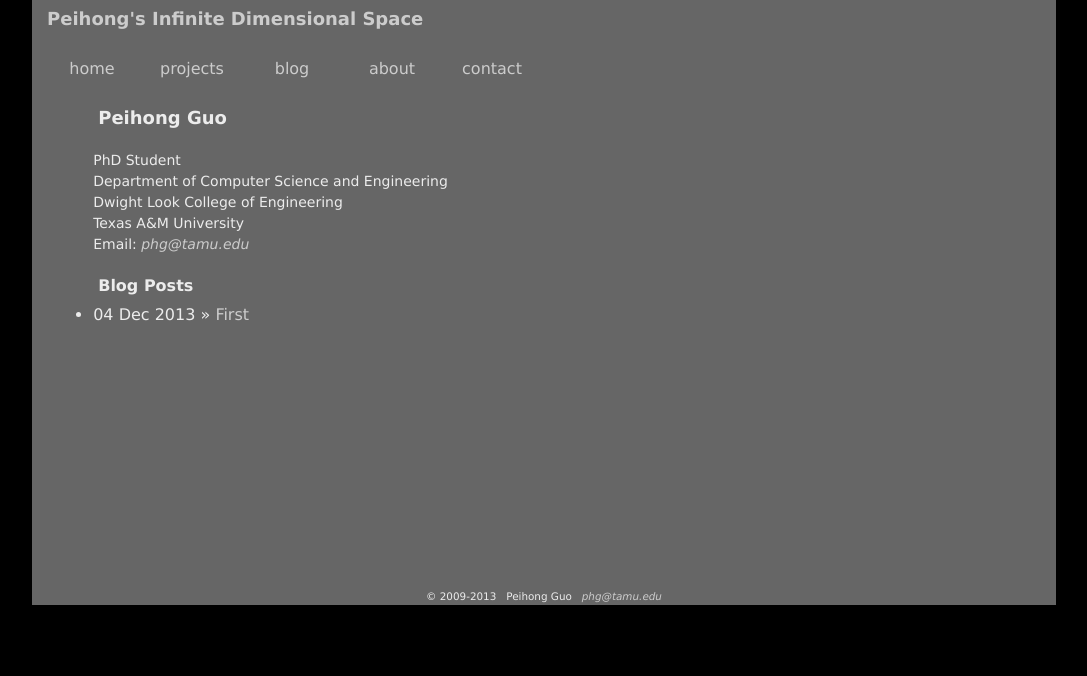
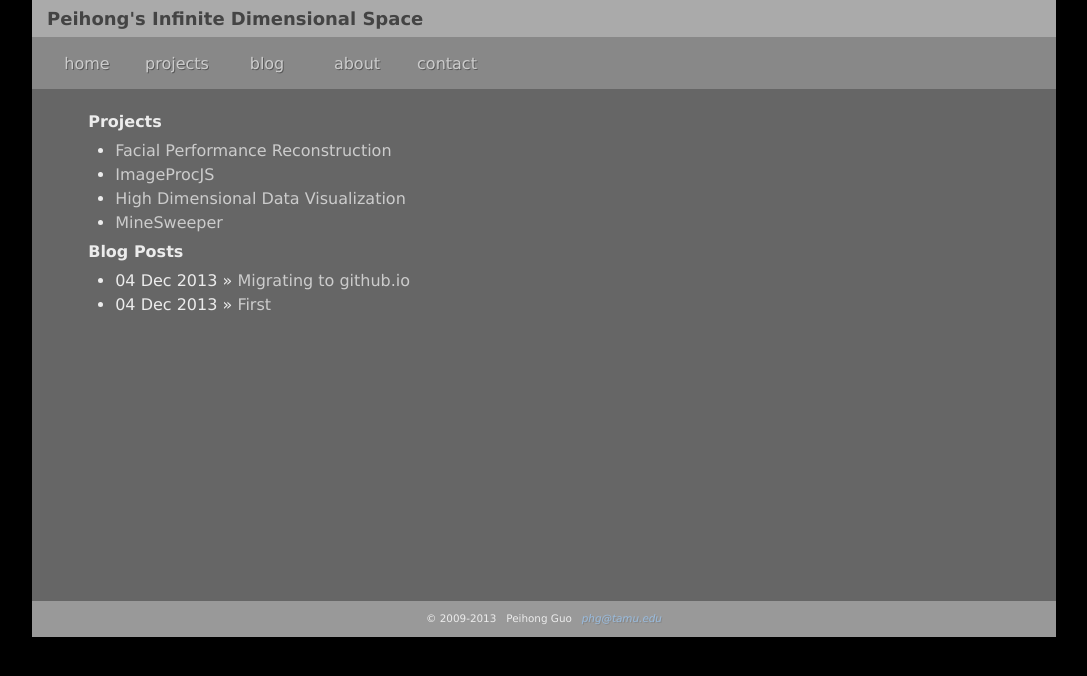
Before and after one commit to phg1024/gitpagesource, a Jekyll site: the page built from index.html, in a window 1280 px wide. Shown: the top 676 px of the page, without its empty margins (96-1183 px from the left). Built offline with Jekyll 4.4.1, drawn with Linux system fonts in a browser that asks for light colours; Markdown is read by kramdown in place of the engine named in the settings.

Commit message:
multiple update

```diff
--- /dev/null
+++ b/_data/projects.yaml
@@ -0,0 +1,11 @@
+- name: Facial Performance Reconstruction
+  url: facerecon.html
+
+- name: ImageProcJS
+  url: imageprocjs.html
+
+- name: High Dimensional Data Visualization
+  url: hdvis.html
+
+- name: MineSweeper
+  url: minesweeper.html
--- a/blog.html
+++ b/blog.html
@@ -4,7 +4,6 @@ title: Peihong's Infinite Dimensional Space
 ---
 
 <div class="content">
-  <h2>Blog Posts</h2>
   <ul class="posts">
     {% for post in site.posts %}
       <li><span>{{ post.date | date_to_string }}</span> &raquo; <a href="{{ post.url }}">{{ post.title }}</a></li>
--- a/css/style.css
+++ b/css/style.css
@@ -22,6 +22,7 @@ a:hover {
 }
 
 #main {
+    display: block;
     position: relative;
     width: 80%;
     margin: 0 auto;
@@ -31,6 +32,12 @@ a:hover {
 header {
     padding: 0 10px;
     overflow: hidden;
+    background: #aaaaaa;
+    color: #444444;
+}
+
+header a {
+    color: #444444;
 }
 
 h1 {
@@ -54,9 +61,11 @@ p {
 }
 
 nav {
+    background: #888888;
     display: block;
     padding: 10px;
     min-height: 32px;
+    text-shadow: 1px 1px rgba(0, 0, 0, 0.35);
 }
 
 nav ul, ul.entries {
@@ -69,12 +78,13 @@ nav li a {
     min-height: 24px;
     padding: 5px;
     float: left;
-    margin: 5px;
 }
 
 nav li a:hover {
     text-decoration: none;
-    background: #555555;
+    background: #777777;
+    color: #ffffff;
+    text-shadow: 2px 1px rgba(0, 0, 0, 0.5);
 }
 
 .content {
@@ -83,7 +93,10 @@ nav li a:hover {
     width: 90%;
     min-height: 480px;
     display: block;
-  padding: 10px;
+    padding-bottom: 16px;
+    padding-top: 16px;
+    padding-left: 0px;
+    padding-right: 0px;
 }
 
 ul.entries li {
@@ -112,9 +125,28 @@ ul.entries a:hover {
 }
 
 footer {
+    background: #999999;
+    padding: 10px;
     font-size: 0.65em;
     text-align: center;
 }
+
+.emaddr {
+    color: #99bbdd;
+    text-shadow: 1px 1px rgba(128, 128, 128, 0.75);
+}
+
+.projects, .posts{
+    position: relative;
+    margin-left: 2em;
+}
+
+/*****************************************************************************/
+/*
+/* Projects
+/*
+/*****************************************************************************/
+
 
 /*****************************************************************************/
 /*
@@ -124,8 +156,6 @@ footer {
 
 /* standard */
 .post {
-    left: 5%;
-    width: 90%;
     min-height: 400px;
 }
 
--- a/index.html
+++ b/index.html
@@ -4,16 +4,16 @@ title: Peihong's Infinite Dimensional Space
 ---
 
 <div class="content">
-  <h1>Peihong Guo</h1>
-  <p>
-  PhD Student<br>
-  Department of Computer Science and Engineering<br>
-  Dwight Look College of Engineering<br>
-  Texas A&M University<br>
-  Email: <script type="text/javascript">
-    writeEmailAddress();
-  </script>
-  </p>
+  <h2>Projects</h2>
+    <ul class="projects">
+        {% for project in site.data.projects %}
+        <li>
+            <a href="{{ project.url }}">
+                {{ project.name }}
+            </a>
+        </li>
+        {% endfor %}
+    </ul>
   <h2>Blog Posts</h2>
   <ul class="posts">
     {% for post in site.posts %}
--- a/js/phgscript.js
+++ b/js/phgscript.js
@@ -12,5 +12,5 @@ var siteinfo = {
 
 function writeEmailAddress() {
     var email = siteinfo.addr.name + siteinfo.addr.at + siteinfo.addr.domain;
-    document.write("<a href='mailto:" + email + "'><em>" + email + "</em></a>");
+    document.write("<a class='emaddr' href='mailto:" + email + "'><em>" + email + "</em></a>");
 }
--- /dev/null
+++ b/projects/facerecon.html
@@ -0,0 +1,6 @@
+---
+layout: default
+---
+
+<div class="content">
+</div>
--- /dev/null
+++ b/projects/hdvis.html
@@ -0,0 +1,6 @@
+---
+layout: default
+---
+
+<div class="content">
+</div>
--- /dev/null
+++ b/projects/imageprocjs.html
@@ -0,0 +1,6 @@
+---
+layout: default
+---
+
+<div class="content">
+</div>
--- /dev/null
+++ b/projects/minesweeper.html
@@ -0,0 +1,6 @@
+---
+layout: default
+---
+
+<div class="content">
+</div>
```
Also changed, not shown: _posts/2013-12-04-Migrating.markdown (added, +20 -0 lines), contact/index.html (+10 -0 lines), projects/index.html (+9 -0 lines), _config.yml (line endings or trailing spaces), _posts/2013-12-04-first.markdown (renamed from _posts/2013-12-02-welcome-to-jekyll.markdown). Lines whose indentation alone changed are shown as unchanged.
